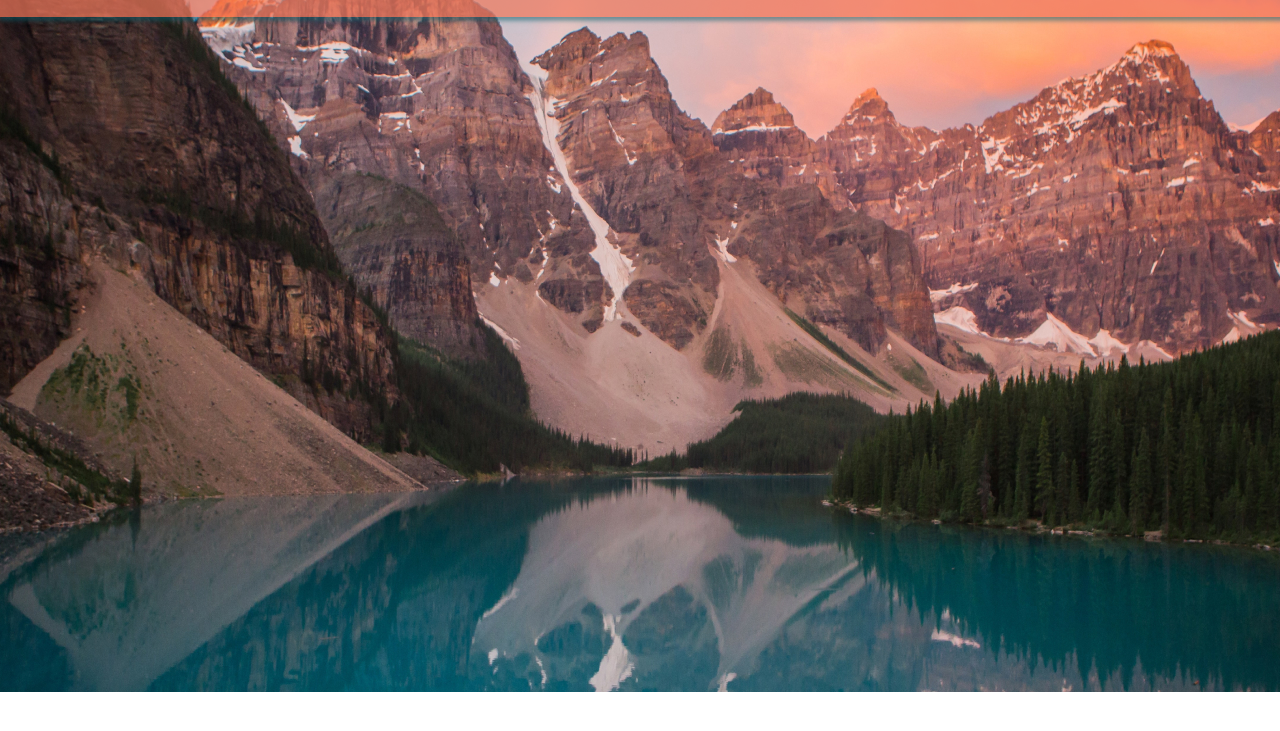
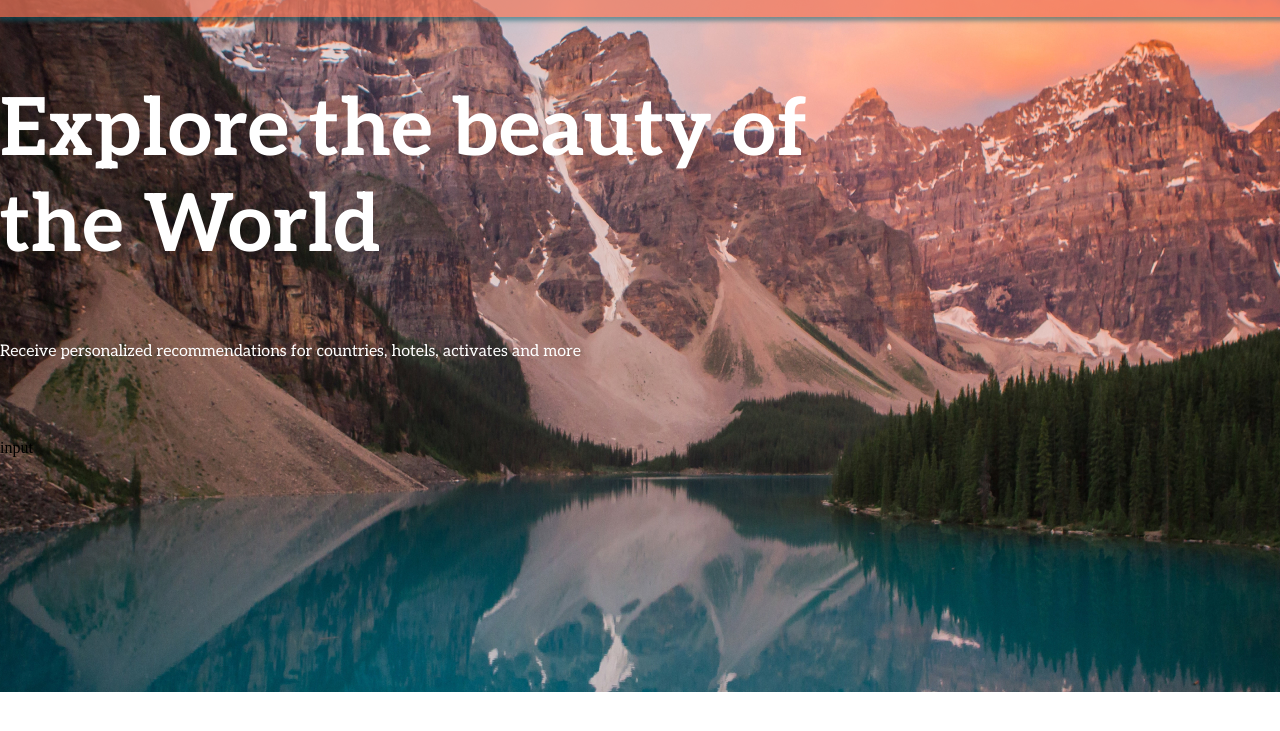
Before and after one commit to hikiman/travel, a plain HTML site: page index.html in a window 1280 px wide. Shown: the part 73-804 px from the top of the page. Drawn offline with Linux system fonts and the light colour scheme; a web font is replaced by a local one.

Commit message:
feat: add style for activated links and buttons + minor changes

```diff
--- a/index.html
+++ b/index.html
@@ -7,14 +7,12 @@
     <link rel="stylesheet" href="style.css">
 </head>
 <body>
-    <div class="container">
+    <div class="wrapper">
         <header class="header">
-            <div class="header-container">
-                <div class="logo">
-                    <a href="/#" class="logo-link">
-                        <img class="logo-svg" href="/#" src="/assets/icon/logo.svg" alt="logo">Travel Portal
-                    </a>
-                </div>
+            <div class="container header-container">
+                <a href="/#" class="logo-link">
+                    <img class="logo-svg" href="/#" src="/assets/icon/logo.svg" alt="logo">Travel Portal
+                </a>
                 <nav class="nav">
                     <ul class="nav-list">
                         <li class="nav-item"><a href="#preview" class="nav-link">How It Works</a></li>
@@ -25,10 +23,19 @@
                 </nav>
                 <button class="button button-login">Login</button>
             </div>
-            <section class="section section-preview" id="preview"></section>
+            <section class="section section-preview" id="preview">
+                <div class="container-preview">
+                    <h1 class="title">Explore the beauty of the World</h1>
+                    <p class="sub-title">Receive personalized recommendations for countries, hotels, activates and more</p>
+                </div>
+
+                <form action="" class="plan">
+                    input
+                </form>
+            </section>
         </header>
         <main class="main">
-            <div class="main-container">
+            <div class="container main-container">
                 <section class="section section-steps" id="steps"></section>
                 <section class="section section-destinations" id="destinations"></section>
                 <section class="section section-stories" id="stories"></section>
--- a/style.css
+++ b/style.css
@@ -58,17 +58,19 @@ body {
   min-height: 100vh;
 }
 
-.container {
+.wrapper {
   display: flex;
   flex-flow: column wrap;
   align-items: center;
   min-height: 100vh;
   font-family: Red Hat Text;
 }
+.container {
+  max-width: 1440px;
+}
 /* Header Styling */
 .header {
   width: 1440px;
-  max-width: 1440px;
   background: url(assets/img/higher-background.jpg), lightgray -136px -141.277px / 112.222% 160.816% no-repeat;
   background-size: cover;
 }
@@ -126,7 +128,11 @@ body {
   text-decoration: none;
 }
 
-.button { /*General button properties */
+.logo-link:active, .nav-link:active, .button:active { /* Activated links and buttons style */
+  opacity: .75;
+}
+
+.button { /* General button properties */
   border: none;
   border-radius: 10px;
   background: #0D606F;
@@ -135,9 +141,6 @@ body {
   font-family: Red Hat Text;
 }
 
-.button:active {
-  box-shadow: none;
-}
 .button-login {
   position: relative;
   left: 60px;
@@ -151,5 +154,26 @@ body {
 }
 
 .section-preview {
+  display: flex;
+  flex-flow:column wrap;
   height: 675px;
+
 }
+.container-preview {
+  width: 892px;
+  height: 422px;
+}
+
+.title {
+  color: #FFF;
+  font-family: Aleo;
+  font-size: 80px;
+  font-style: normal;
+  font-weight: 700;
+  line-height: 96px;
+}
+
+.sub-title {
+  color: #FFF;
+  font-family: Aleo;
+}
```
